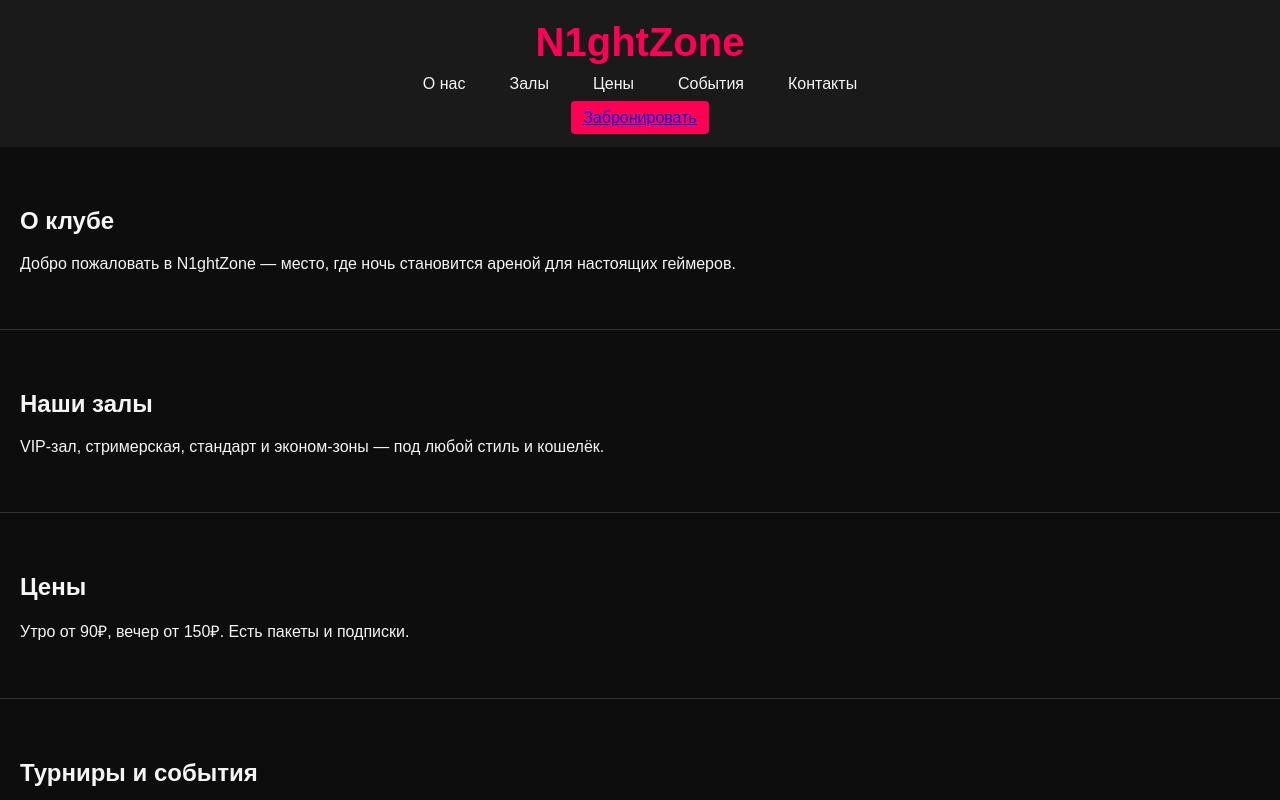
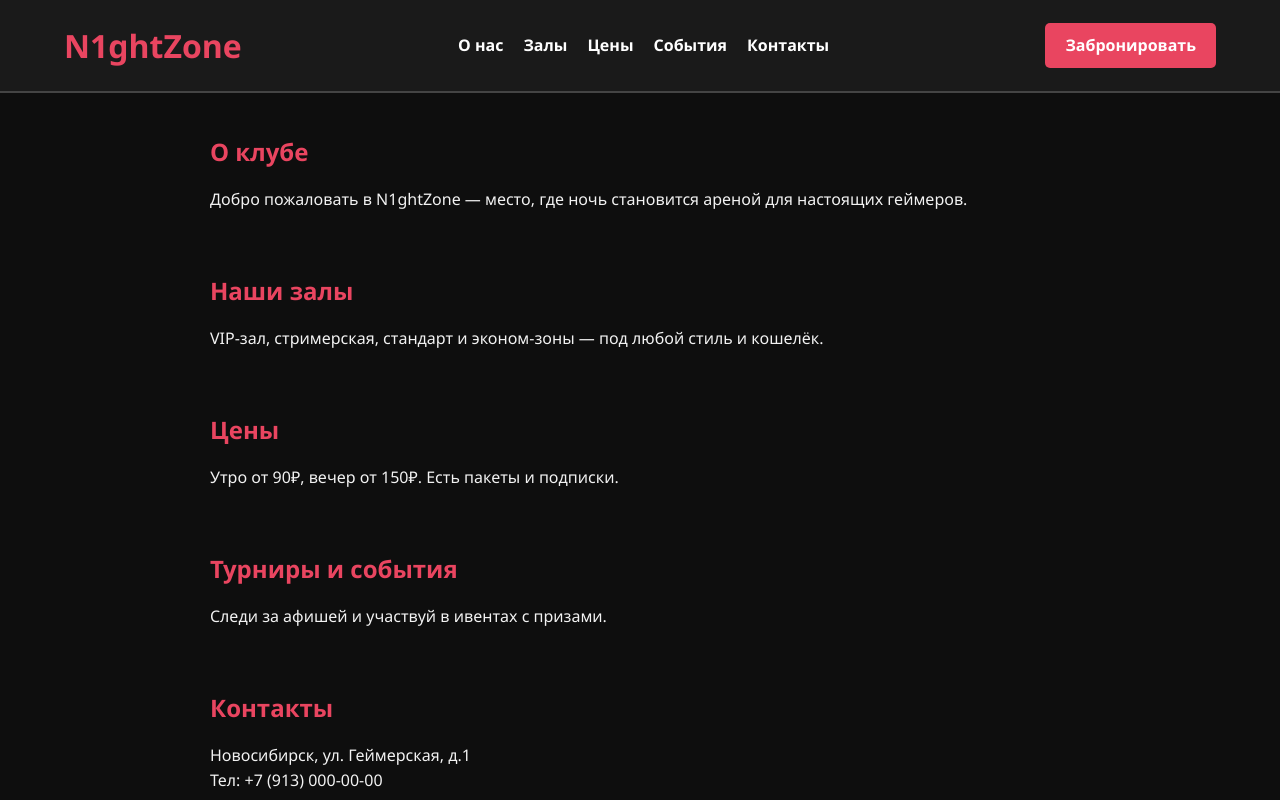
Before and after one commit to n1ghtzone/n1ghtzone_hub, a plain HTML site: page index.html in a window 1280 px wide. Shown: the top 800 px of the page. Drawn offline with Linux system fonts and the light colour scheme.

Commit message:
Update style.css

```diff
--- a/style.css
+++ b/style.css
@@ -1,56 +1,87 @@
+* {
+  box-sizing: border-box;
+  margin: 0;
+  padding: 0;
+  font-family: "Segoe UI", sans-serif;
+}
+
 body {
-  margin: 0;
-  font-family: Arial, sans-serif;
-  background: #0d0d0d;
-  color: #f5f5f5;
+  background-color: #0e0e0e;
+  color: #f2f2f2;
+  line-height: 1.6;
 }
 
 header {
   background: #1a1a1a;
-  padding: 20px;
-  text-align: center;
+  padding: 20px 0;
+  border-bottom: 2px solid #444;
+}
+
+.container {
+  width: 90%;
+  max-width: 1200px;
+  margin: 0 auto;
+  display: flex;
+  align-items: center;
+  justify-content: space-between;
 }
 
 h1 {
-  margin: 0;
-  font-size: 2.5em;
-  color: #ff0055;
+  font-size: 2rem;
+  color: #e94560;
 }
 
-nav ul {
+.nav-links {
   list-style: none;
-  padding: 0;
-  margin-top: 10px;
   display: flex;
-  justify-content: center;
   gap: 20px;
 }
 
-nav ul li a {
-  color: #f5f5f5;
+.nav-links a {
+  color: #fff;
   text-decoration: none;
-  padding: 8px 12px;
-  transition: background 0.3s;
+  font-weight: bold;
+  transition: 0.3s;
 }
 
-nav ul li a:hover {
-  background: #ff0055;
-  border-radius: 4px;
+.nav-links a:hover {
+  color: #e94560;
+}
+
+.btn {
+  background-color: #e94560;
+  color: white;
+  padding: 10px 20px;
+  text-decoration: none;
+  font-weight: bold;
+  border-radius: 5px;
+  transition: 0.3s;
+}
+
+.btn:hover {
+  background-color: #ff3366;
+}
+
+main {
+  padding: 40px 20px;
+  max-width: 900px;
+  margin: auto;
 }
 
 section {
-  padding: 40px 20px;
-  border-bottom: 1px solid #333;
+  margin-bottom: 60px;
 }
 
-.btn {
-  background: #ff0055;
-  padding: 8px 12px;
-  border-radius: 4px;
+h2 {
+  font-size: 1.5rem;
+  margin-bottom: 15px;
+  color: #e94560;
 }
 
 footer {
-  background: #1a1a1a;
   text-align: center;
   padding: 20px;
+  background-color: #1a1a1a;
+  color: #aaa;
+  border-top: 2px solid #444;
 }
```
